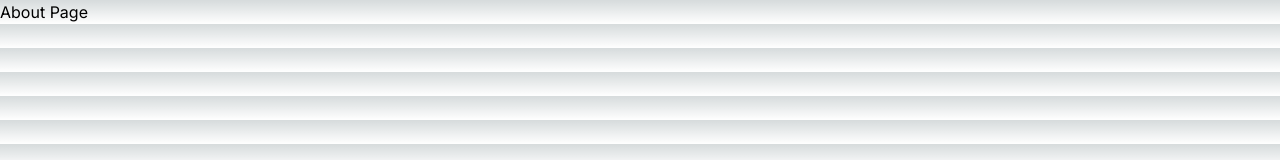
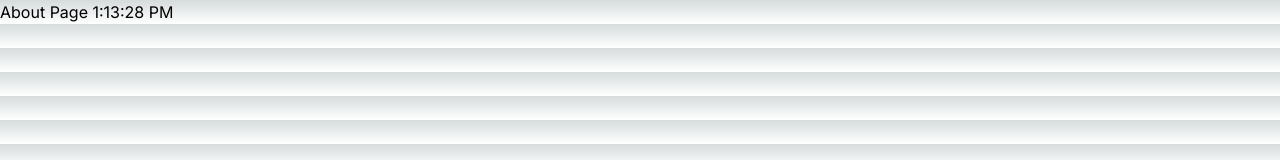
Before and after one commit to teomankirma/next.js-14-tutorial, a Next.js app in the folder rendering-demo/: page /about in a window 1280 px wide. Shown: the top 160 px of the page. Built offline with nearby package versions, Linux system fonts and the light colour scheme.

Commit message:
feat: static rendering

```diff
--- a/rendering-demo/src/app/about/page.tsx
+++ b/rendering-demo/src/app/about/page.tsx
@@ -1,4 +1,4 @@
 export default function AboutPage() {
   console.log("About server component");
-  return <h1>About Page</h1>;
+  return <h1>About Page {new Date().toLocaleTimeString()}</h1>;
 }
```
